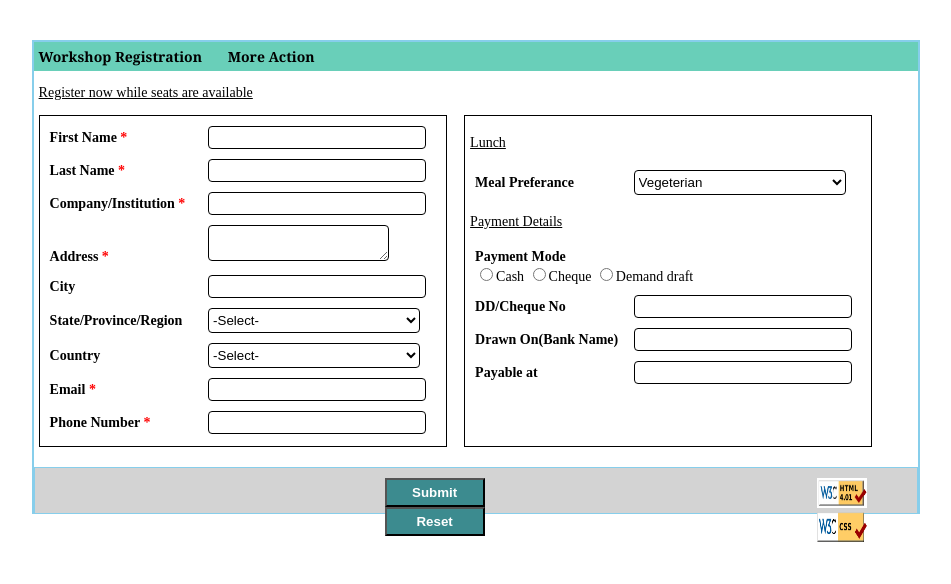
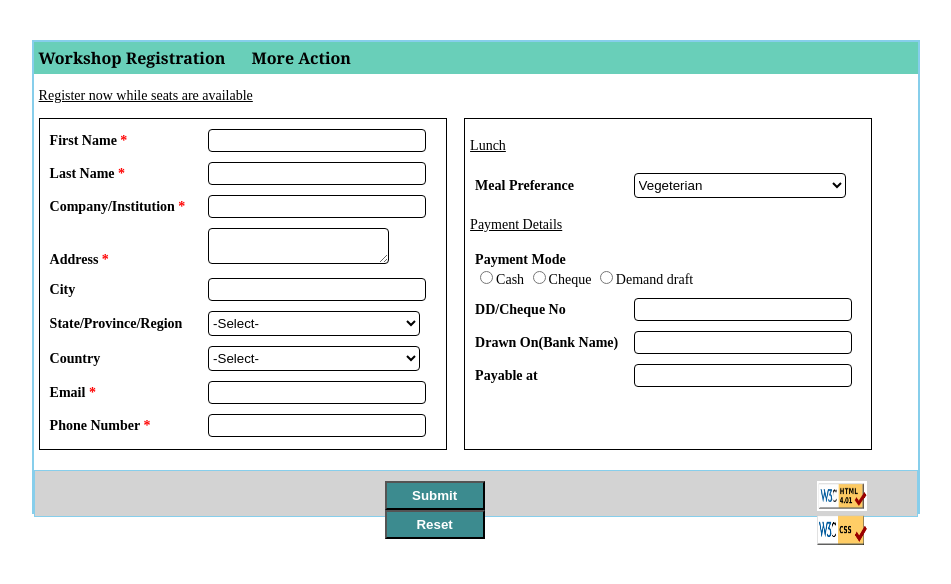
Before and after one commit to Sanzoosunar/miu_assignments, a plain HTML site: page WAP/Lab4/index.html in a window 1280 px wide. Shown: the whole page, without its empty margins (164-1115 px from the left). Drawn offline with Linux system fonts and the light colour scheme.

Commit message:
lab4 bug fixing

```diff
--- a/WAP/Lab4/style.css
+++ b/WAP/Lab4/style.css
@@ -12,7 +12,7 @@
     padding: 5px;
     font-weight: bolder;
     color: black;
-    font-size: 16   px;
+    font-size: 16px;
     font-family: Cambria, Cochin, Georgia, Times, 'Times New Roman', serif;
 }
 .header span{
```
